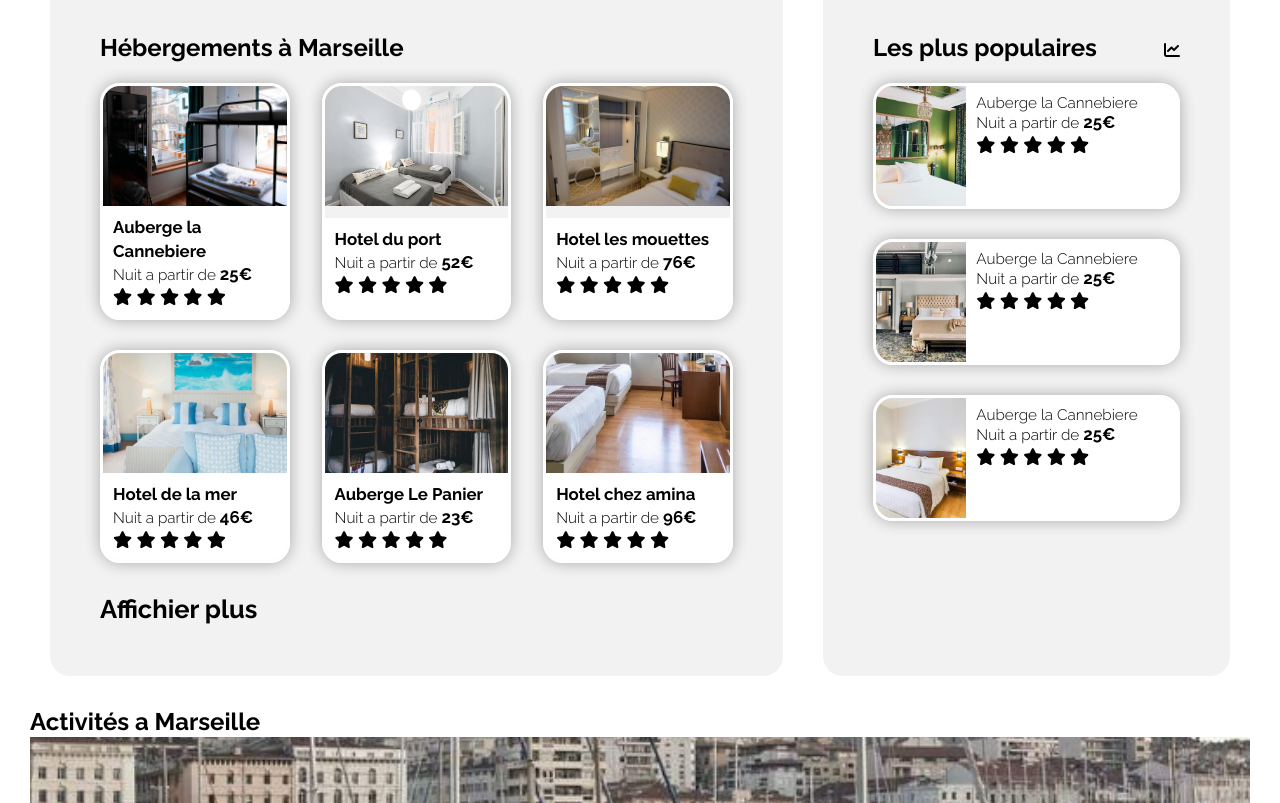
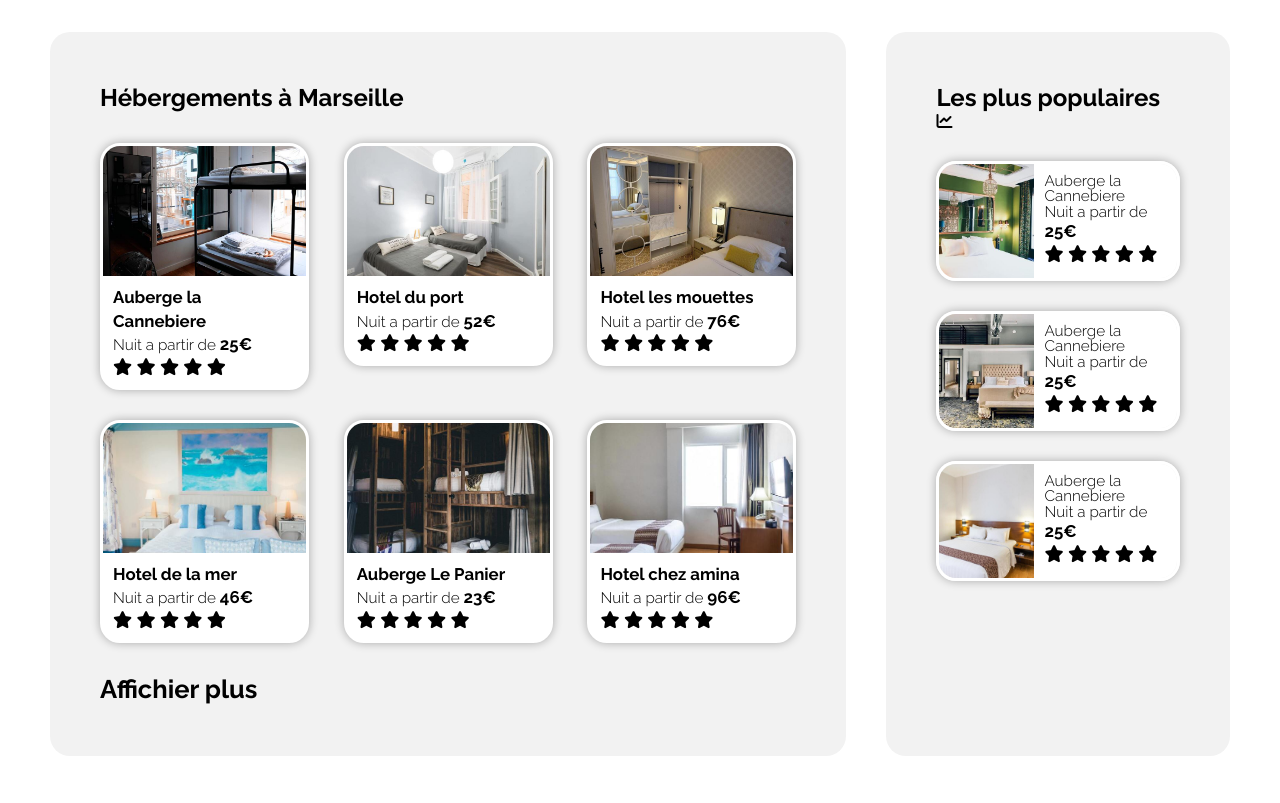
Before and after one commit to mghazal1024/MohamadGhazal_2_10052021, a plain HTML site: page index.html in a window 1280 px wide. Shown: the part 463-1266 px from the top of the page. Drawn offline with Linux system fonts and the light colour scheme.

Commit message:
flexbox adjustments on the main container

```diff
--- a/styles/styles.css
+++ b/styles/styles.css
@@ -226,118 +226,91 @@ nav ul li:hover a {
 /*----------HEBERGEMENTS------------*/
 
 main {
+    width: 100%;
+    padding: 0px;
     display: flex;
     flex-direction: column;
 }
-#hebergements, #populaires {
+
+#hebergements {
     padding: 30px;
+    order: 1;
 }
-#hebergements {
-    order: 1;
+#hebergements ul.portrait-thumbnails-container {
+    display: flex;
+    width: 100%;
+    flex-direction: column;
+    padding: 30px 0 0 0;
+}
+#hebergements ul.portrait-thumbnails-container li {
+    width: 100%;
+    margin-bottom: 30px;
+}
+#hebergements ul.portrait-thumbnails-container li a {
+    display: flex;
+    flex-direction: column;
     background-color: white;
+    border: 3px solid white;
+    border-radius: 20px;
+    overflow: hidden;
+    box-shadow: 0 0 10px rgba(0,0,0,0.3);
 }
-#hebergements h2 {
-    padding-bottom: 20px;
+#hebergements ul.portrait-thumbnails-container li a .image-container {
+    width: 100%;
+    height: 130px;
 }
-#populaires {
-    background-color: #F2F2F2;
+#hebergements ul.portrait-thumbnails-container li a .image-container img {
+    width: 100%;
+    height: 100%;
+    object-fit: cover;
+}
+#hebergements ul.portrait-thumbnails-container li a .thumbnail-info-container {
+    padding: 10px;
 }
 
 
-.portrait-thumbnails-container {
+#populaires {
+    padding: 30px;
+    background-color: #F2F2F2;
+    width: 100%;
+}
+#populaires ul.landscape-thumbnails-container {
     display: flex;
-    flex-wrap: wrap;
+    width: 100%;
+    height: 100%;
+    flex-direction: column;
 }
-.portrait-thumbnails-container li {
+#populaires ul.landscape-thumbnails-container li {
     width: 100%;
+    margin-top: 30px;
+}
+#populaires ul.landscape-thumbnails-container li a {
+    width: 100%;
+    height: 120px;
+    display: flex;
+    justify-content: space-between;
     border: 3px solid white;
-    display: flex;
-    margin-bottom: 30px;
     border-radius: 20px;
     overflow: hidden;
-    box-shadow: 0 0 15px rgba(0,0,0,0.3);
+    box-shadow: 0 0 10px rgba(0,0,0,0.3);
 }
-.portrait-thumbnails-container li a {
-    width: 100%;
-    display: flex;
-    flex-wrap: wrap;
+#populaires ul.landscape-thumbnails-container li a .image-container {
+    width: 40%;
 }
-.image-container {
-    width: 100%;
-    height: 120px;
-}
-.image-container img {
+#populaires ul.landscape-thumbnails-container li a .image-container img {
     width: 100%;
     height: 100%;
     object-fit: cover;
-    object-position: bottom;
 }
-
-.thumbnail-info-container {
+#populaires ul.landscape-thumbnails-container li a .thumbnail-info-container {
+    width: 60%;
+    padding: 10px;
     background-color: white;
-    width: 100%;
-    padding: 10px;
-}
-
-.landscape-thumbnails-container {
-    display: flex;
-    flex-wrap: wrap;
-}
-.landscape-thumbnails-container li {
-    display: flex;
-    width: 100%;
-    margin-bottom: 30px;
-    border-radius: 20px;
-    border: 3px solid white;
-    overflow: hidden;
-    box-shadow: 0 0 15px rgba(0,0,0,0.3);
-}
-.landscape-thumbnails-container li a {
-    display: flex;
-    width: 100%;
-}
-.landscape-thumbnails-container li a .image-container {
-    width: 30%
-}
-.landscape-thumbnails-container li a .thumbnail-info-container {
-    width: 70%;
-}
-
-.title-icon-container {
-    display: flex;
-    align-items: baseline;
-    justify-content: space-between;
-    padding-bottom: 20px;
 }
 
 /*----------ACTIVITES------------*/
 
-#activites {
-    width: 100%;
-    display: flex;
-    flex-direction: column;
-    padding: 30px;
-}
-.simplified-thumbnails-container {
-    width: 100%;
-    display: flex;
-    flex-direction: column;
-}
-.simplified-thumbnails-container li {
-    width: 100%;
-    display: flex;
-    margin-bottom: 30px;
-}
-.simplified-thumbnails-container li a {
-    width: 100%;
-    display: flex;
-    flex-direction: column;
-}
-.simplified-thumbnails-container li a img {
-    width: 100%;
-    height: 100px;
-    object-fit: cover;
-}
+
 
 
 /*-----------------------------------------------QUERIES------------------------------------------/*
@@ -445,36 +418,39 @@ main {
     /*----------HEBERGEMENTS------------*/
 
     main {
+        width: 100%;
+        padding: 50px;
         display: flex;
         flex-direction: column;
-        padding: 0 50px;
     }
 
-    #hebergements, #populaires {
+    #hebergements {
         padding: 50px;
         background-color: #F2F2F2;
+        width: 100%;
+        order: 0;
         border-radius: 20px;
+        margin-right: 40px;
     }
-    #hebergements {
-        order: 0;
-        margin-bottom: 50px;
-    }
-
-    .portrait-thumbnails-container {
+    #hebergements ul.portrait-thumbnails-container {
+        flex-direction: row;
+        flex-wrap: wrap;
         justify-content: space-between;
     }
-    .portrait-thumbnails-container li {
+    #hebergements ul.portrait-thumbnails-container li {
         width: 30%;
     }
 
-    .landscape-thumbnails-container {
-        justify-content: space-between;
-        align-items: center;
+
+
+
+    #populaires {
+        padding: 50px;
+        background-color: #F2F2F2;
+        width: 100%;
+        border-radius: 20px;
     }
 
-    .landscape-thumbnails-container li {
-        width: 30%;
-    }
 
     /*----------ACTIVITES------------*/
 
@@ -499,17 +475,22 @@ main {
     /*----------HEBERGEMENTS------------*/
 
     main {
-        display: flex;
         flex-direction: row;
-        padding: 0 50px;
-    }
-    #hebergements {
-        margin-right: 40px;
-        margin-bottom: 0;
     }
 
-    .landscape-thumbnails-container li {
-        width: 100%;
+    #hebergements {
+        width: 70%;
+    }
+    #hebergements ul.portrait-thumbnails-container li {
+        width: 30%;
     }
 
+
+
+
+    #populaires {
+        width: 30%;
+    }
+
+
 }
```
